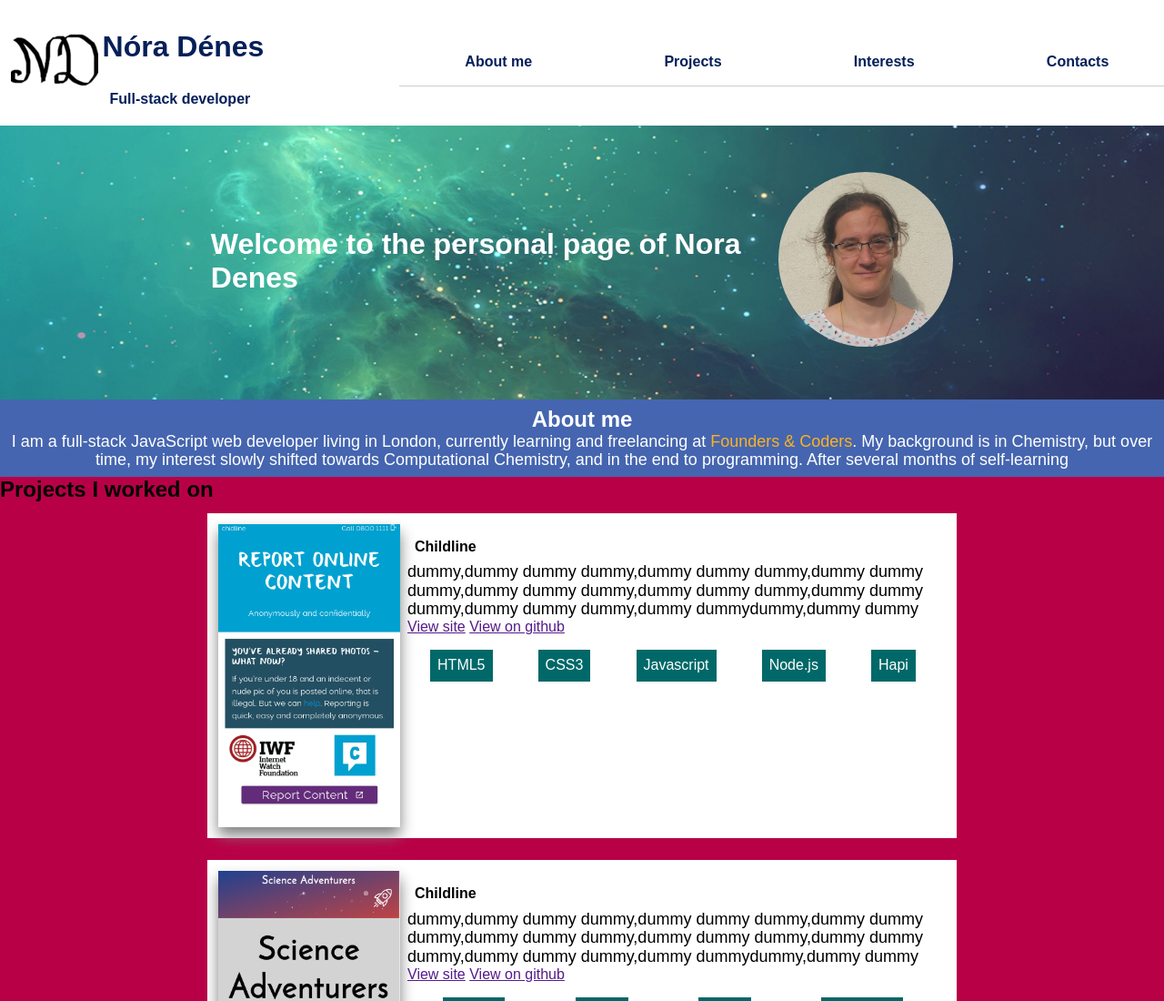
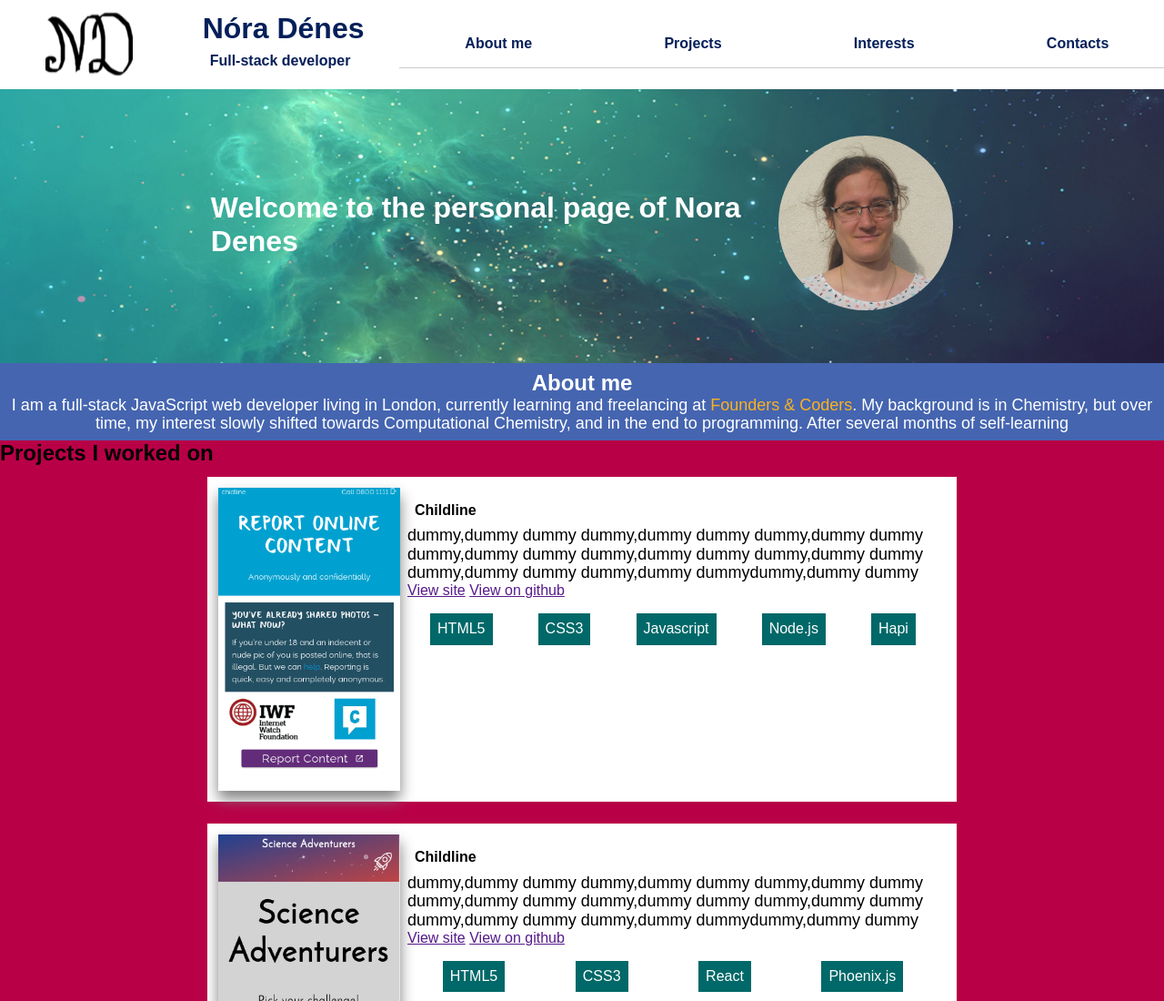
Before and after one commit to denesnori/portfolio-website, a plain HTML site: page index.html in a window 1280 px wide. Shown: the top 1100 px of the page at 91% size. Drawn offline with Linux system fonts and the light colour scheme.

Commit message:
small header fixes

```diff
--- a/css/main.css
+++ b/css/main.css
@@ -135,7 +135,7 @@ p{
   font-size: 1.125rem;
 }
 .header{
-  padding:.75rem;
+  padding: 0.45rem .75rem;
   background-color: white;
   color: #051F59;
   position: fixed;
@@ -147,6 +147,10 @@ p{
 /*  z-index: 50;*/
 }
 
+.header__logo{
+  display: flex;
+  justify-content: space-around;;
+}
 
 .header__details{
   display: inline-block;
@@ -154,6 +158,10 @@ p{
 
 .header__img{
   display: inline-block;
+}
+
+.header__name{
+  margin:0;
 }
 .navbar{
   float:right;
@@ -172,7 +180,7 @@ p{
 }
 
 .container{
-  margin:135px auto 0;
+  margin:95px auto 0;
 }
 
 .introduction{
--- a/index.html
+++ b/index.html
@@ -14,7 +14,7 @@
     <!--navbar-->
   <header class="header">
     <div class="header__logo col-4 col-m-4">
-        <img class="header__img" src="./imgs/favicon.png" alt="monogram" />
+        <img class="header__img" src="./imgs/logo.png" alt="monogram" />
       <div class="header__details ">
         <h1 class="header__name">Nóra Dénes</h1>
         <h4 class="header__title"> Full-stack developer</h4>
```
Also changed, not shown: imgs/logo.png (added).
